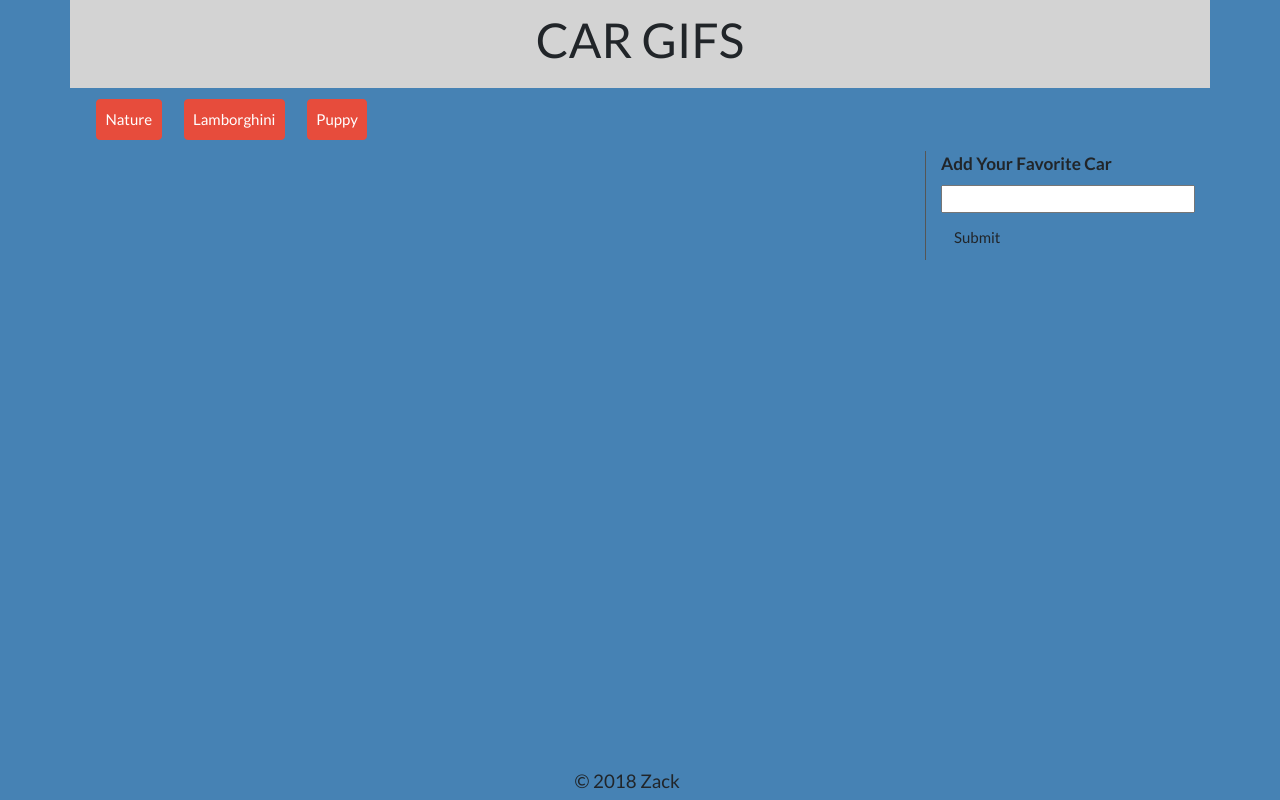
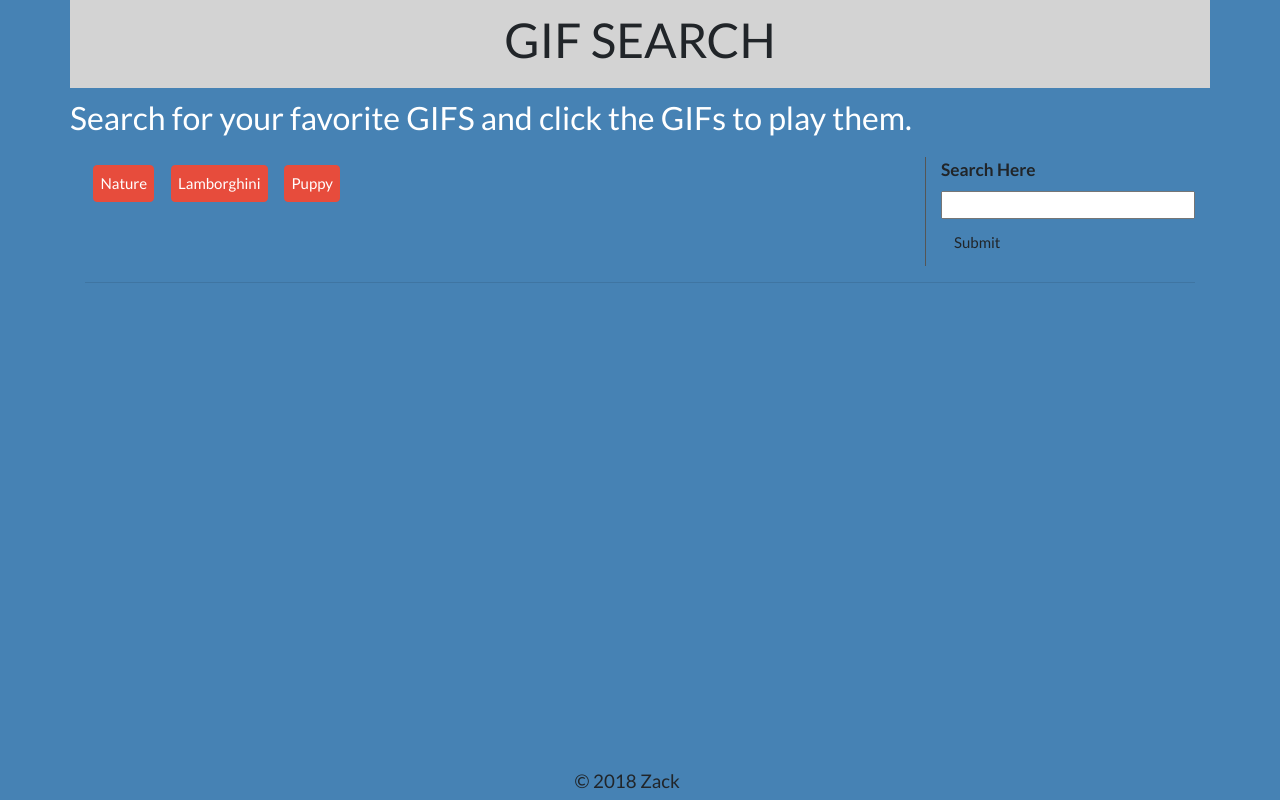
Before and after one commit to zmou21/GIPHY, a plain HTML site: page index.html in a window 1280 px wide. Drawn offline with nearby package versions, Linux system fonts and the light colour scheme.

Commit message:
added instructions

```diff
--- a/index.html
+++ b/index.html
@@ -4,6 +4,8 @@
 	<title>GIPHY</title>
 	<meta charset="utf-8">
 	<link href="https://maxcdn.bootstrapcdn.com/bootswatch/4.0.0-beta.3/flatly/bootstrap.min.css" rel="stylesheet" integrity="sha384-+lmTKXkS+c9d34U9obDdGOZT7zqFicJDkhckYYsW7oenXR37T2OEV4uqfUO45M87" crossorigin="anonymous">	<!--Bootstrap-->
+ 	<!-- <link rel="stylesheet" href="https://cdnjs.cloudflare.com/ajax/libs/animate.css/3.5.2/animate.min.css"> -->
+ 	<link rel="stylesheet" href="assets/css/animate.min.css">
 	<link rel="stylesheet" type="text/css" href="assets/css/style.css"> <!--custom CSS file-->
 
 </head>
@@ -12,22 +14,30 @@
 	<div class="container">
 		<div class="row header">
 			<div class="col-md-12">
-				<h1>CAR GIFS</h1>
+				<h1 class="animated pulse">GIF SEARCH</h1>
 			</div>
 		</div>
 		<div class="row">
-			<div class="col-md-12 button-holder">
+			<div class="col-md-12 instructions" style="color:white;">
+				<h3>Search for your favorite GIFS and click the GIFs to play them.</h3>
 			</div>
 		</div>
 		<div class="row">
-			<div class="col-md-9 gif-holder">
+			<div class="col-md-9 button-holder">
 			</div>
 			<div class="col-md-3 search">
 				<form>
-					<label><b>Add Your Favorite Car</b></label>
+					<label><b>Search Here</b></label>
 					<input type="text" name="search" id="user-input"> <br>
 					<button class="btn btn-default" id="submit">Submit</button>
 				</form>
+			</div>
+		</div>
+		<hr>
+		<div class="row">
+			<div class="col-md-12">
+				<div class="gif-holder row">
+				</div>
 			</div>
 		</div>
 		<div class="row">
```
